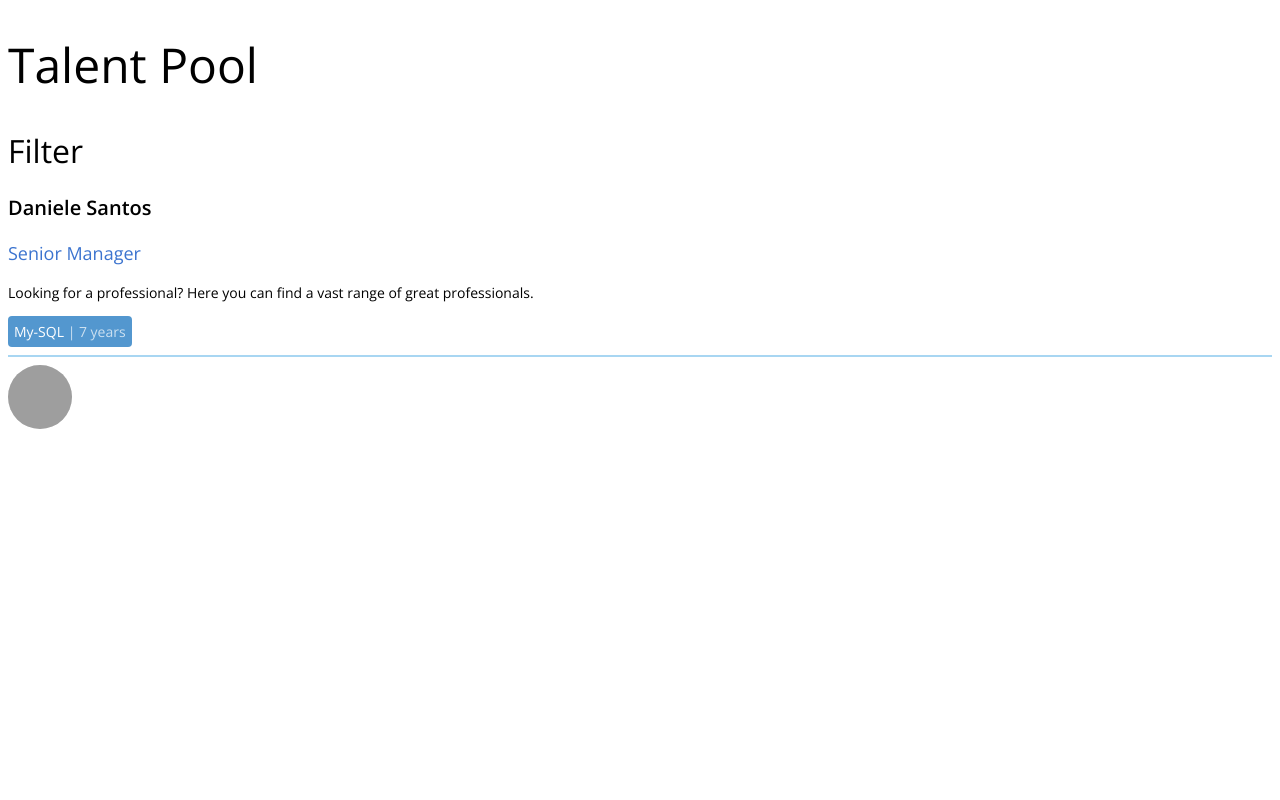
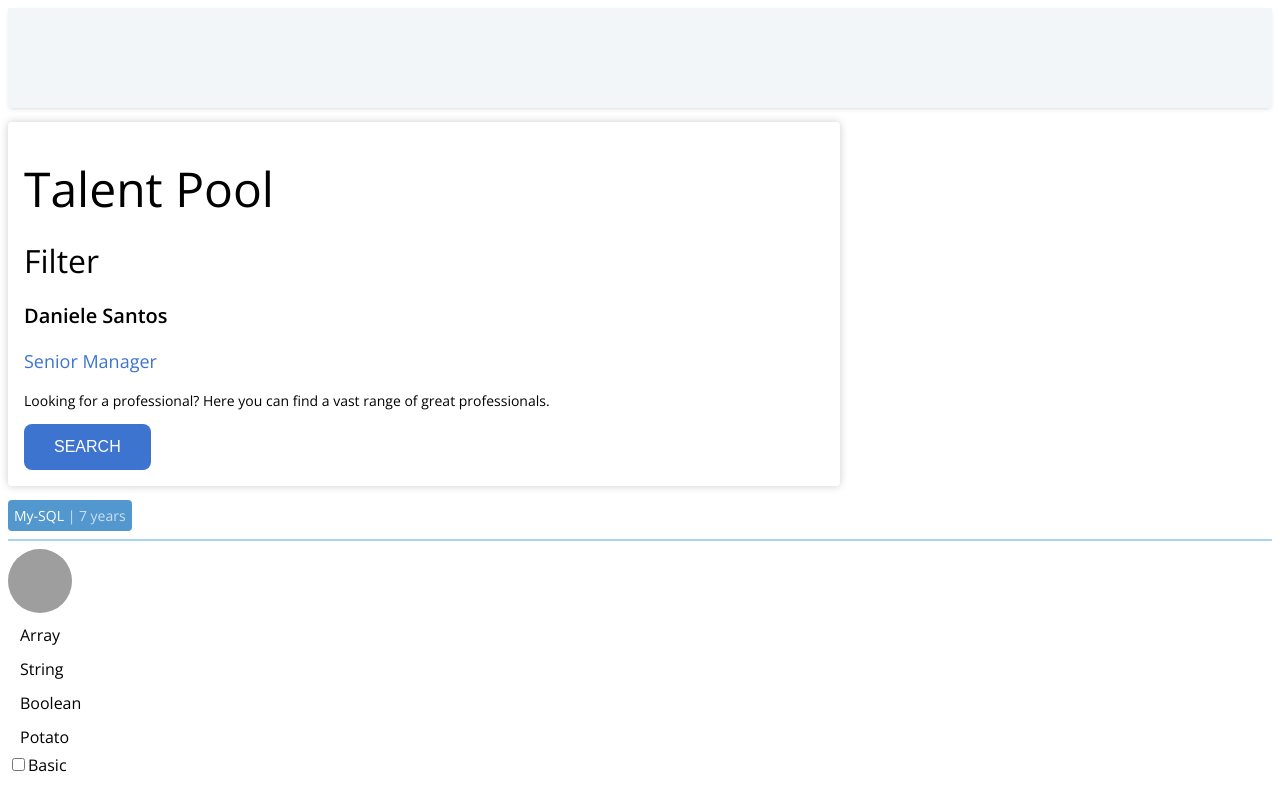
Before and after one commit to larissathasdefar/talent-pool, a React (Create React App) app: page / in a window 1280 px wide. Built offline with nearby package versions, Linux system fonts and the light colour scheme; grey boxes are pictures that could not be loaded.

Commit message:
AppBar, Button, Card, Checkbox, List and Typography components

```diff
--- a/src/App.js
+++ b/src/App.js
@@ -4,19 +4,30 @@ import { Header, SubHeader, Headline, Title, Subheading } from './components/Typ
 import Tag from './components/Tag'
 import Divider from './components/Divider'
 import Avatar from './components/Avatar'
+import List from './components/List'
+import Checkbox from './components/Checkbox'
+import Card from './components/Card'
+import Button from './components/Button'
+import AppBar from './components/AppBar';
 
 class App extends Component {
     render() {
         return (
             <div>
-                <Header>Talent Pool</Header>
-                <SubHeader>Filter</SubHeader>
-                <Headline>Daniele Santos</Headline>
-                <Title style={ { color: primaryBlue } }>Senior Manager</Title>
-                <Subheading>Looking for a professional? Here you can find a vast range of great professionals.</Subheading>
+                <AppBar />
+                <Card>
+                    <Header>Talent Pool</Header>
+                    <SubHeader>Filter</SubHeader>
+                    <Headline>Daniele Santos</Headline>
+                    <Title style={ { color: primaryBlue } }>Senior Manager</Title>
+                    <Subheading>Looking for a professional? Here you can find a vast range of great professionals.</Subheading>
+                    <Button label="Search" />
+                </Card>
                 <Tag text="My-SQL" rightText="7 years" />
                 <Divider />
                 <Avatar />
+                <List items={ ['Array', 'String', 'Boolean', 'Potato'] } />
+                <Checkbox label="Basic" value="basic" onClick={ () => alert('You clicked on me! :O') } />
             </div>
         )
     }
--- a/src/components/AppBar.jsx
+++ b/src/components/AppBar.jsx
@@ -1,13 +1,17 @@
-import React, { Component } from 'react'
+import React from 'react'
+import { silverBlue } from '../constants/colors'
 
-class AppBar extends Component {
-    render() {
-        return (
-            <div>
-                I am no one
-            </div>
-        )
+const styles = {
+    appbar: {
+        backgroundColor: silverBlue,
+        boxShadow: 'rgba(0, 0, 0, 0.2) 0px 2px 5px -2px',
+        flex: 1,
+        height: '100px'
     }
 }
 
-export default AppBar
+export default ({ children, style }) => (
+    <div style={ { ...styles.appbar, ...style } }>
+        { children }
+    </div>
+)
--- a/src/components/Button.jsx
+++ b/src/components/Button.jsx
@@ -1,13 +1,21 @@
-import React, { Component } from 'react'
+import React from 'react'
+import { primaryBlue, white } from '../constants/colors'
 
-class Button extends Component {
-    render() {
-        return (
-            <div>
-                I am no one
-            </div>
-        )
+const styles = {
+    button: {
+        backgroundColor: primaryBlue,
+        color: white,
+        borderRadius: '8px',
+        border: '0px',
+        fontSize: '16px',
+        textTransform: 'uppercase',
+        padding: '14px 30px',
+        minWidth: '100px'
     }
 }
 
-export default Button
+export default ({ label, style }) => (
+    <button type="button" style={ { ...styles.button, ...style } }>
+        { label }
+    </button>
+)
--- a/src/components/Card.jsx
+++ b/src/components/Card.jsx
@@ -1,13 +1,17 @@
-import React, { Component } from 'react'
+import React from 'react'
 
-class Card extends Component {
-    render() {
-        return (
-            <div>
-                I am no one
-            </div>
-        )
+const styles = {
+    card: {
+        boxShadow: 'rgba(0, 0, 0, 0.2) 0px 0px 8px',
+        borderRadius: '4px',
+        padding: '16px',
+        maxWidth: '800px',
+        margin: '14px 0px'
     }
 }
 
-export default Card
+export default ({ children, style }) => (
+    <div style={ { ...styles.card, ...style } }>
+        { children }
+    </div>
+)
--- a/src/components/Checkbox.jsx
+++ b/src/components/Checkbox.jsx
@@ -1,13 +1,21 @@
-import React, { Component } from 'react'
+import React, { Fragment } from 'react'
+import { primaryBlue } from '../constants/colors'
 
-class Checkbox extends Component {
-    render() {
-        return (
-            <div>
-                I am no one
-            </div>
-        )
+const styles = {
+    checkbox: {
+        border: `1px solid ${primaryBlue}`
     }
 }
 
-export default Checkbox
+export default ({ label, value, checked, style, ...props }) => (
+    <Fragment>
+        <input
+            type="checkbox"
+            checked={ checked }
+            value={ value }
+            style={ { ...styles.checkbox, ...style } }
+            { ...props }
+        />
+        { label }
+    </Fragment>
+)
--- a/src/components/List.jsx
+++ b/src/components/List.jsx
@@ -1,13 +1,17 @@
-import React, { Component } from 'react'
+import React from 'react'
 
-class List extends Component {
-    render() {
-        return (
-            <div>
-                I am no one
-            </div>
-        )
+const styles = {
+    list: {
+        padding: '0px',
+        margin: '0px'
+    },
+    listItem: {
+        padding: '6px 12px 6px 12px'
     }
 }
 
-export default List
+export default ({ items }) => (
+    <ul style={ styles.list }>
+        { items.map(item => <li style={ styles.listItem }>{ item }</li>) }
+    </ul>
+)
--- a/src/components/Typography.jsx
+++ b/src/components/Typography.jsx
@@ -3,10 +3,12 @@ import React from 'react'
 const styles = {
     header: {
         fontSize: '3em',
-        fontWeight: 'lighter'
+        fontWeight: 'lighter',
+        margin: '18px 0px'
     },
     subheader: {
-        fontWeight: 'lighter'
+        fontWeight: 'lighter',
+        margin: '18px 0px'
     },
     headline: {
         fontSize: '20px'
--- a/src/constants/colors.js
+++ b/src/constants/colors.js
@@ -1,3 +1,4 @@
+export const silverBlue = '#f2f6f9'
 export const primaryBlue = '#3c74cf'
 export const searchTag = '#4b8ff9'
 export const targetCountryTag = '#4b8ff9'
```
